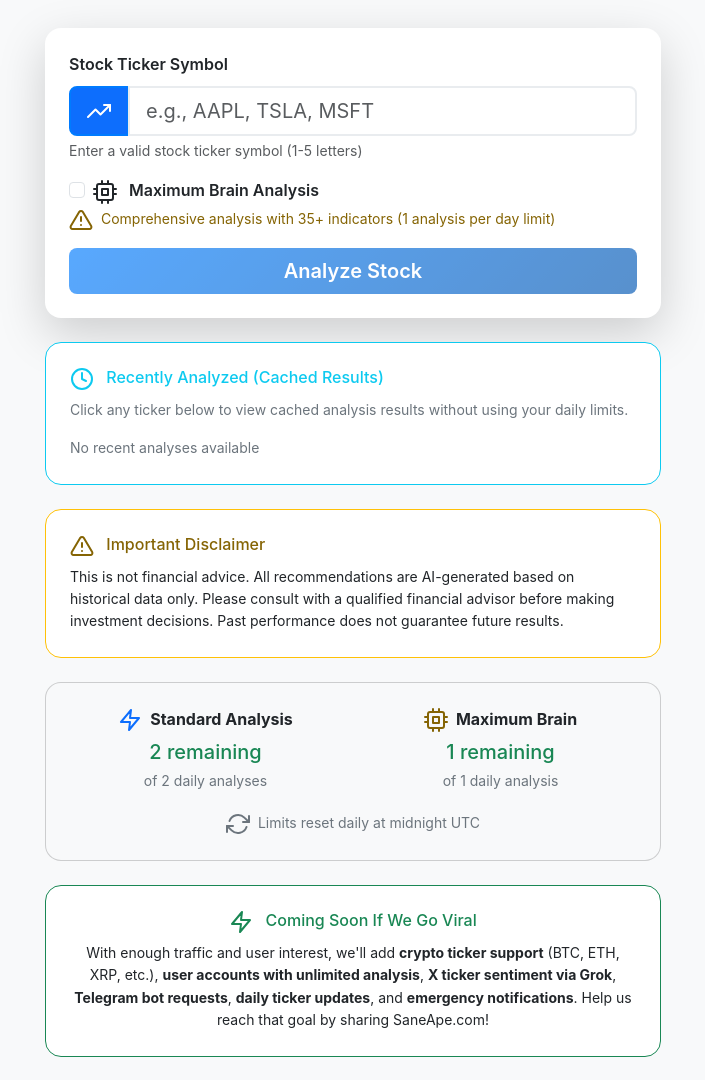
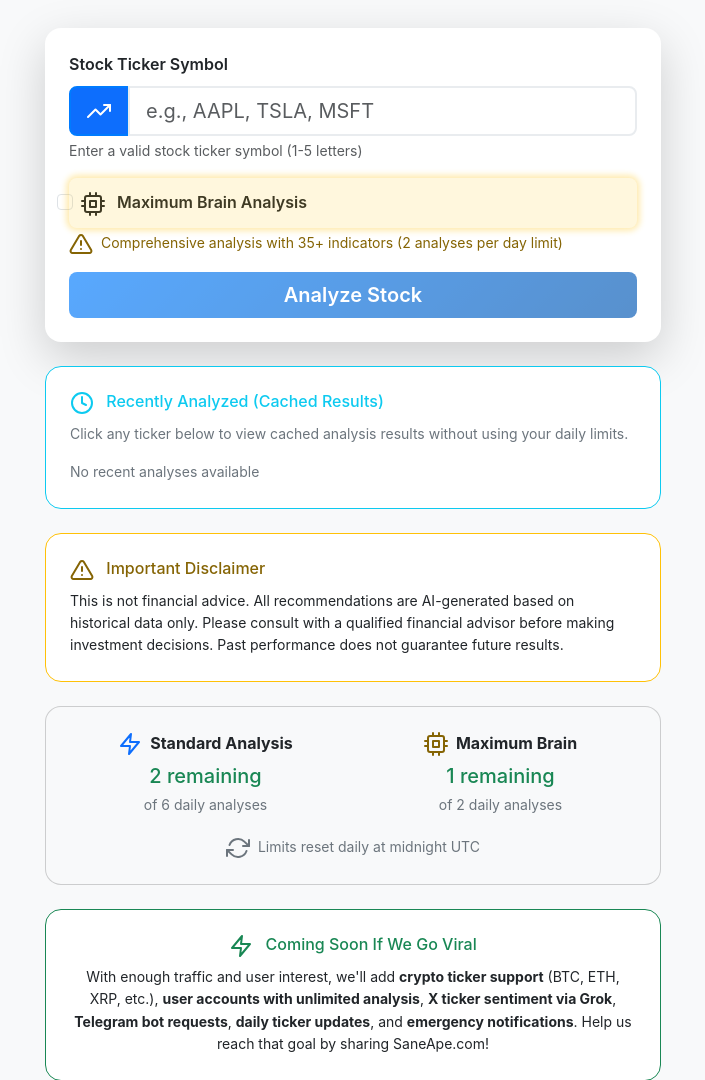
Before and after one commit to Them1stocles/saneape, a Flask app: page / in a window 1280 px wide. Shown: the part 304-1384 px from the top of the page, without its empty margins (287-992 px from the left). Run offline with Flask 3, Linux system fonts and the light colour scheme; data that the repository does not hold is empty.

Commit message:
Improve user experience and increase AI analysis request limits
Implements a glowing pulse animation for the Maximum Brain Analysis option and updates rate limits to 6 standard/2 brain requests.

Replit-Commit-Author: Agent
Replit-Commit-Session-Id: ffc0804d-842a-4a08-8906-fcb3a0ae2470
Replit-Commit-Screenshot-Url: https://storage.googleapis.com/screenshot-production-us-central1/de643cdc-fb46-45ed-a04a-08294e90d38e/ffc0804d-842a-4a08-8906-fcb3a0ae2470/uBsW0YT

```diff
--- a/rate_limiter.py
+++ b/rate_limiter.py
@@ -9,7 +9,7 @@ import logging
 class RateLimiter:
     """Enhanced rate limiter with cost management, caching, and security monitoring"""
 
-    def __init__(self, max_requests_per_day=2, max_brain_requests_per_day=1):
+    def __init__(self, max_requests_per_day=6, max_brain_requests_per_day=2):
         self.max_requests_per_day = max_requests_per_day
         self.max_brain_requests_per_day = max_brain_requests_per_day
         self.logger = logging.getLogger(__name__)
--- a/routes.py
+++ b/routes.py
@@ -70,14 +70,14 @@ def analyze_stock():
         ).first()
 
         if rate_limit:
-            if maximum_brain and rate_limit.maximum_brain_count >= 1:
+            if maximum_brain and rate_limit.maximum_brain_count >= 2:
                 return jsonify({
-                    'error': 'Maximum Brain analysis limit exceeded. You can only make 1 Maximum Brain analysis per day.',
+                    'error': 'Maximum Brain analysis limit exceeded. You can only make 2 Maximum Brain analyses per day.',
                     'type': 'rate_limit'
                 }), 429
-            elif not maximum_brain and rate_limit.request_count >= 2:
+            elif not maximum_brain and rate_limit.request_count >= 6:
                 return jsonify({
-                    'error': 'Daily limit exceeded. You can only make 2 requests per day.',
+                    'error': 'Daily limit exceeded. You can only make 6 requests per day.',
                     'type': 'rate_limit'
                 }), 429
 
--- a/static/css/style.css
+++ b/static/css/style.css
@@ -64,6 +64,43 @@ body {
     letter-spacing: 1px;
     margin: 0;
     text-shadow: 2px 2px 8px rgba(0, 0, 0, 0.8);
+}
+
+/* Glowing yellow pulse animation for Maximum Brain Analysis */
+.maximum-brain-option {
+    position: relative;
+    padding: 12px;
+    border-radius: 8px;
+    transition: all 0.3s ease;
+}
+
+.maximum-brain-option::before {
+    content: '';
+    position: absolute;
+    top: 0;
+    left: 0;
+    right: 0;
+    bottom: 0;
+    background: rgba(255, 193, 7, 0.15);
+    border-radius: 8px;
+    animation: yellowPulse 3s ease-in-out infinite;
+    pointer-events: none;
+}
+
+@keyframes yellowPulse {
+    0%, 100% {
+        box-shadow: 0 0 0 0 rgba(255, 193, 7, 0.4);
+        background: rgba(255, 193, 7, 0.1);
+    }
+    50% {
+        box-shadow: 0 0 20px 8px rgba(255, 193, 7, 0.2);
+        background: rgba(255, 193, 7, 0.2);
+    }
+}
+
+.maximum-brain-option:hover::before {
+    animation-duration: 1.5s;
+    box-shadow: 0 0 25px 10px rgba(255, 193, 7, 0.3);
 }
 
 /* Responsive hero header */
--- a/templates/index.html
+++ b/templates/index.html
@@ -84,7 +84,7 @@
                             </div>
 
                             <div class="mb-3">
-                                <div class="form-check">
+                                <div class="form-check maximum-brain-option">
                                     <input class="form-check-input" type="checkbox" id="maximumBrain" name="maximum_brain">
                                     <label class="form-check-label fw-semibold" for="maximumBrain">
                                         <i data-feather="cpu" class="me-2"></i>
@@ -93,7 +93,7 @@
                                 </div>
                                 <div class="form-text text-warning">
                                     <i data-feather="alert-triangle" class="me-1"></i>
-                                    Comprehensive analysis with 35+ indicators (1 analysis per day limit)
+                                    Comprehensive analysis with 35+ indicators (2 analyses per day limit)
                                 </div>
                             </div>
 
@@ -225,16 +225,16 @@
                                     <i data-feather="zap" class="me-2 text-primary"></i>
                                     <strong>Standard Analysis</strong>
                                 </div>
-                                <div id="standardRemaining" class="h5 mb-1">2 remaining</div>
-                                <small class="text-muted">of 2 daily analyses</small>
+                                <div id="standardRemaining" class="h5 mb-1">6 remaining</div>
+                                <small class="text-muted">of 6 daily analyses</small>
                             </div>
                             <div class="col-md-6">
                                 <div class="d-flex align-items-center justify-content-center mb-2">
                                     <i data-feather="cpu" class="me-2 text-warning"></i>
                                     <strong>Maximum Brain</strong>
                                 </div>
-                                <div id="brainRemaining" class="h5 mb-1">1 remaining</div>
-                                <small class="text-muted">of 1 daily analysis</small>
+                                <div id="brainRemaining" class="h5 mb-1">2 remaining</div>
+                                <small class="text-muted">of 2 daily analyses</small>
                             </div>
                         </div>
                         <div class="text-center mt-3">
```
Also changed, not shown: replit.md (+3 -0 lines), attached_assets/Screenshot 2025-07-27 at 2.13.27 PM_1753643683699.png (added), instance/shouldibuy.db.
